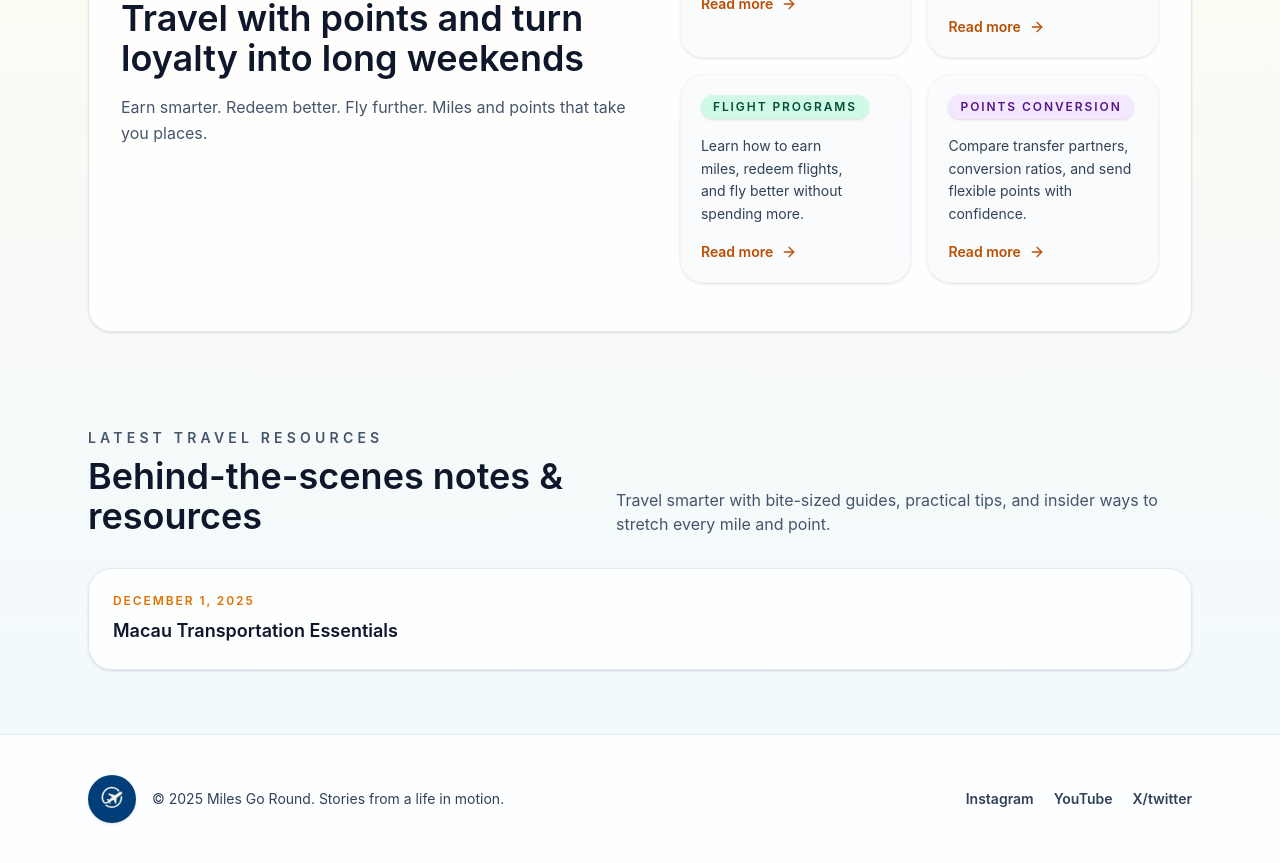
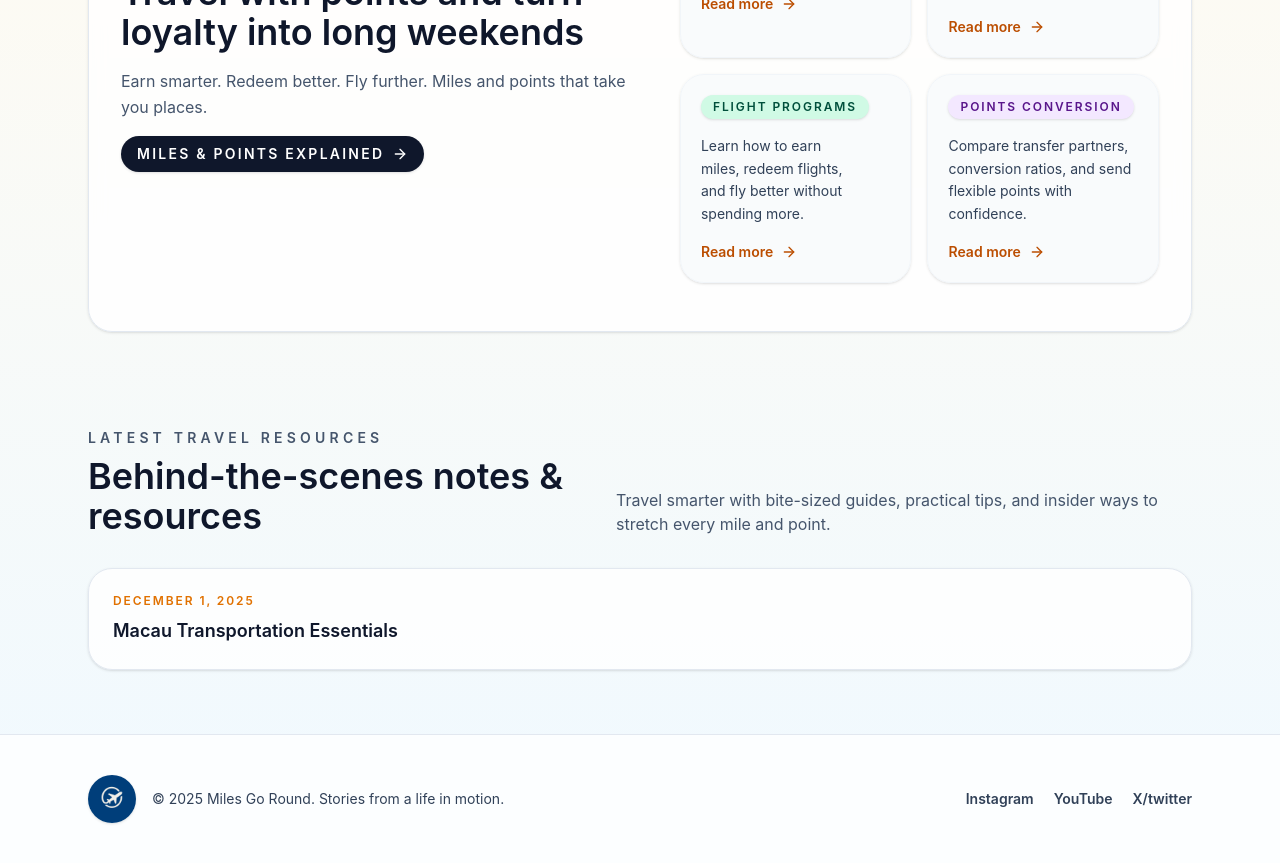
Before and after one commit to bansalmanik/travel-website, a Next.js app: page / in a window 1280 px wide. Shown: the part 940-1803 px from the top of the page. Built offline with nearby package versions, Linux system fonts and the light colour scheme.

Commit message:
Add miles and points explained link to homepage section

```diff
--- a/app/page.tsx
+++ b/app/page.tsx
@@ -100,6 +100,27 @@ export default async function Home() {
               <p className="text-pretty text-sm leading-relaxed text-slate-600 sm:text-base">
                 Earn smarter. Redeem better. Fly further. Miles and points that take you places.
               </p>
+              <div className="flex justify-center md:justify-start">
+                <Link
+                  href="/travel-with-points/miles-and-points-explained"
+                  className="inline-flex items-center gap-2 rounded-full bg-slate-900 px-4 py-2 text-xs font-semibold uppercase tracking-[0.16em] text-white shadow-sm transition hover:-translate-y-[2px] hover:bg-slate-800 focus-visible:outline focus-visible:outline-2 focus-visible:outline-offset-2 focus-visible:outline-amber-200 sm:text-sm"
+                >
+                  Miles & Points Explained
+                  <svg
+                    aria-hidden
+                    className="h-4 w-4"
+                    fill="none"
+                    stroke="currentColor"
+                    strokeLinecap="round"
+                    strokeLinejoin="round"
+                    strokeWidth="2"
+                    viewBox="0 0 24 24"
+                  >
+                    <path d="M5 12h14" />
+                    <path d="m12 5 7 7-7 7" />
+                  </svg>
+                </Link>
+              </div>
             </div>
             <ul className="mt-2 grid gap-4 sm:mt-0 sm:grid-cols-2">
               {travelWithPointsHighlights.map((item) => (
```
